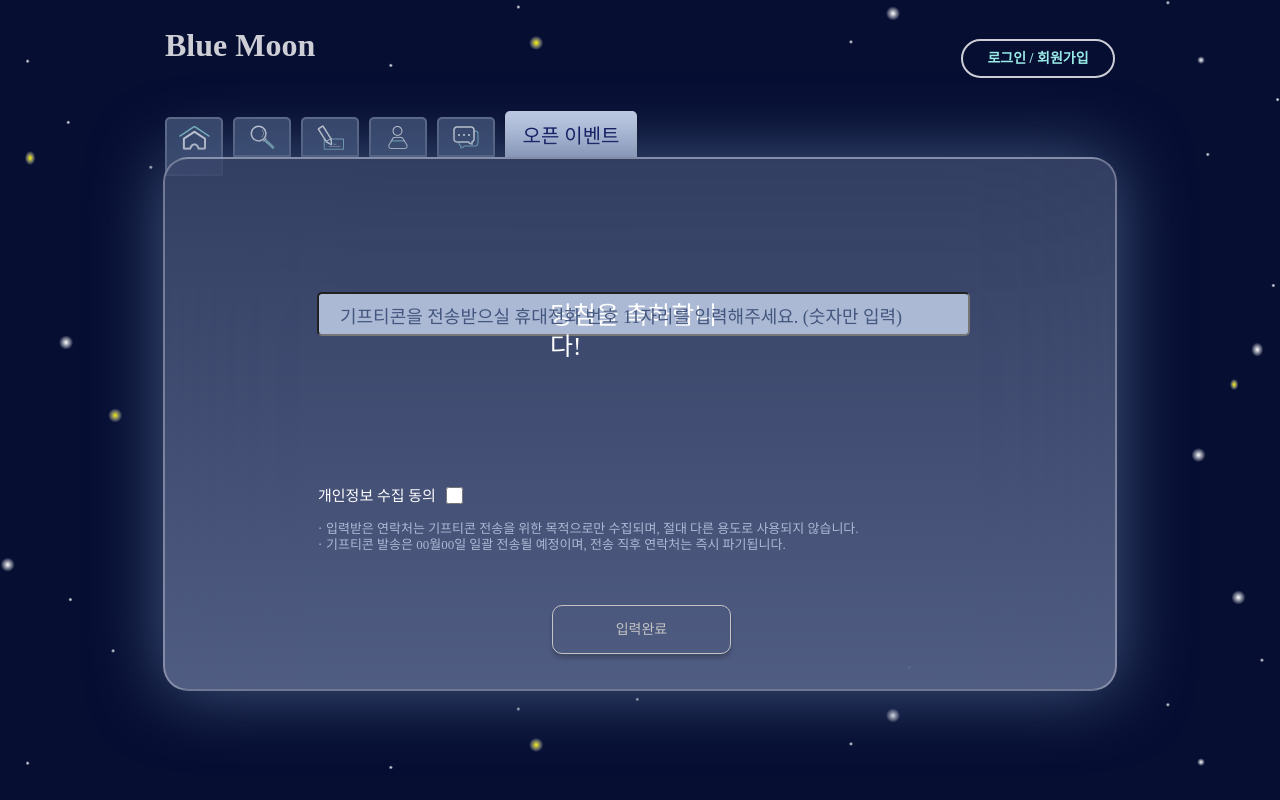
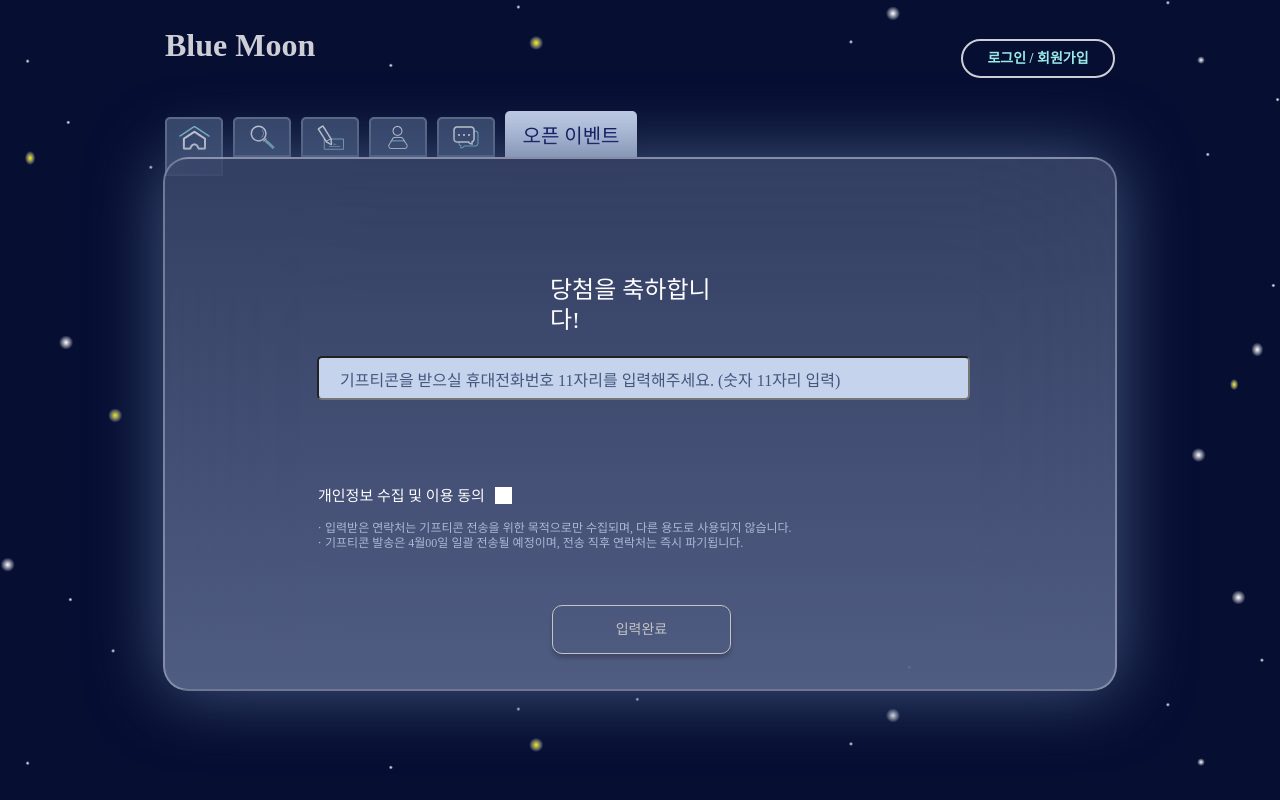
Before and after one commit to hh99-Final-Project/bluemoonFE, a React (Create React App) app: page /lotterywin in a window 1280 px wide. Built offline with nearby package versions, Linux system fonts and the light colour scheme; no server answers; a web font is replaced by a local one.

Commit message:
style: 이벤트당첨 페이지 checkbox 커스텀 작업 완료

```diff
--- a/src/pages/Lottery.js
+++ b/src/pages/Lottery.js
@@ -27,34 +27,34 @@ const Lottery = () => {
     }, []);
 
     const onClickHandler = (e) => {
-        // if (!userInfo) {
-        //     window.alert("로그인 후 참여할 수 있습니다!");
-        //     return;
-        // }
+        if (!userInfo) {
+            window.alert("로그인 후 참여할 수 있습니다!");
+            return;
+        }
 
-        // userApi
-        //     .tryLottery()
-        //     .then((response) => {
-        setIsClick(true);
-        setTimeout(() => setIsLoading(true), 1000);
-        setTimeout(() => setIsLoading(false), 4000);
-        // if (response.result === true) {
-        setTimeout(() => setIsWin(true), 5000);
-        // } else if (response.result === false) {
-        // setTimeout(() => setIsWin(false), 5000);
-        //     }
-        // })
-        // .catch((error) => {
-        //     console.log(error);
-        //     const result = error.response.data;
-        //     if (result.status === 400) {
-        //         if (result.message === "오늘 참여가능 횟수 부족") {
-        //             window.alert("오늘 참여 가능 횟수가 부족합니다");
-        //         } else if (result.message === "포인트 부족") {
-        //             window.alert("포인트가 부족합니다");
-        //         }
-        //     }
-        // });
+        userApi
+            .tryLottery()
+            .then((response) => {
+                setIsClick(true);
+                setTimeout(() => setIsLoading(true), 1000);
+                setTimeout(() => setIsLoading(false), 4000);
+                if (response.result === true) {
+                    setTimeout(() => setIsWin(true), 5000);
+                } else if (response.result === false) {
+                    setTimeout(() => setIsWin(false), 5000);
+                }
+            })
+            .catch((error) => {
+                console.log(error);
+                const result = error.response.data;
+                if (result.status === 400) {
+                    if (result.message === "오늘 참여가능 횟수 부족") {
+                        window.alert("오늘 참여 가능 횟수가 부족합니다");
+                    } else if (result.message === "포인트 부족") {
+                        window.alert("포인트가 부족합니다");
+                    }
+                }
+            });
     };
 
     // if (!userInfo) {
--- a/src/pages/LotteryWin.js
+++ b/src/pages/LotteryWin.js
@@ -9,7 +9,7 @@ import styled from "styled-components";
 import Header from "../shared/Header";
 import CategoryBar from "../shared/CategoryBar";
 import { Layout } from "../components/common";
-import { lotteryWinIcon } from "../static/images/resources";
+import { lotteryWinIcon, check } from "../static/images/resources";
 
 const LotteryWin = () => {
     const { setCurrentHeader } = useStore();
@@ -26,9 +26,9 @@ const LotteryWin = () => {
         setIsChecked(e.target.checked);
     };
 
-    console.log(phoneNumber);
-    console.log(phoneNumber.length);
-    console.log(phoneNumber.length !== 11);
+    // console.log(phoneNumber);
+    // console.log(phoneNumber.length);
+    // console.log(phoneNumber.length !== 11);
     console.log(isChecked);
 
     const EnterInfo = () => {
@@ -67,13 +67,24 @@ const LotteryWin = () => {
                     <Input
                         onChange={onChange}
                         value={phoneNumber}
-                        placeholder="기프티콘을 전송받으실 휴대전화 번호 11자리를 입력해주세요. (숫자만 입력)"
+                        placeholder="기프티콘을 받으실 휴대전화번호 11자리를 입력해주세요. (숫자 11자리 입력)"
                     />
-                    <AgreeTitle>개인정보 수집 동의</AgreeTitle>
-                    <AgreeCheck type="checkbox" checked={isChecked} onChange={onChangeCheck}></AgreeCheck>
+                    <AgreeTitle>개인정보 수집 및 이용 동의</AgreeTitle>
+
+                    <StyledLabel checked={isChecked} htmlFor="checkbox">
+                        <AgreeCheckbox
+                            type="checkbox"
+                            checked={isChecked}
+                            onChange={onChangeCheck}
+                            id="checkbox"
+                            name="checkbox"
+                        ></AgreeCheckbox>
+                    </StyledLabel>
+
                     <AgreeDesc>
-                        ㆍ입력받은 연락처는 기프티콘 전송을 위한 목적으로만 수집되며, 절대 다른 용도로 사용되지
-                        않습니다. ㆍ기프티콘 발송은 00월00일 일괄 전송될 예정이며, 전송 직후 연락처는 즉시 파기됩니다.
+                        ㆍ입력받은 연락처는 기프티콘 전송을 위한 목적으로만 수집되며, 다른 용도로 사용되지 않습니다.
+                        <br />
+                        ㆍ기프티콘 발송은 4월00일 일괄 전송될 예정이며, 전송 직후 연락처는 즉시 파기됩니다.
                     </AgreeDesc>
 
                     <SubmitButton onClick={onClick}>입력완료</SubmitButton>
@@ -102,28 +113,23 @@ const ContentBox = styled.div`
 
     border-radius: 25px;
 
-    // position: relative;
     margin: auto;
 `;
 
 const LotteryWinIcon = styled.div`
-    display: flex;
-    justify-content: center;
-    margin: 83px 0 0 0;
+    margin: 83px 0 0 436px;
 `;
 
 const Title = styled.div`
-    position: absolute;
-    width: 198px;
-    height: 31px;
-    top: 141px;
-    left: 385px;
+    width: 190px;
+    height: 30px;
+    margin: 15px 0 0 385px;
 
     font-family: "Spoqa Han Sans Neo";
     font-style: normal;
     font-weight: 400;
-    font-size: 25px;
-    line-height: 31px;
+    font-size: 24px;
+    line-height: 30px;
 
     color: #ffffff;
 `;
@@ -131,21 +137,22 @@ const Title = styled.div`
 const Input = styled.input`
     width: 645px;
     height: 38px;
-    margin: 50px 0 0 152px;
-    background: #acb9d5;
+    margin: 51px 0 0 152px;
+
+    background: #c6d3ec;
     border-radius: 5px;
 
     &::placeholder {
         font-family: "Spoqa Han Sans Neo";
         font-style: normal;
         font-weight: 400;
-        font-size: 18px;
-        line-height: 23px;
+        font-size: 16px;
+        line-height: 20px;
 
         color: #43567e;
 
         position: absolute;
-        top: 8px;
+        top: 9px;
         left: 21px;
     }
     &:focus {
@@ -155,8 +162,6 @@ const Input = styled.input`
 
 const AgreeTitle = styled.div`
     position: absolute;
-    width: 119px;
-    height: 17px;
     top: 328px;
     left: 153px;
 
@@ -169,26 +174,44 @@ const AgreeTitle = styled.div`
     color: #ffffff;
 `;
 
-const AgreeCheck = styled.input`
+const AgreeCheckbox = styled.input`
+    appearance: none;
+    // position: absolute;
+    width: 17px;
+    height: 17px;
+    // top: 328px;
+    // left: 330px;
+    background-color: white;
+
+    &:checked {
+        background-image: url(${check});
+        background-size: auto;
+        background-position: 50%;
+        background-repeat: no-repeat;
+        background-color: white;
+        width: 17px;
+        height: 17px;
+    }
+`;
+
+const StyledLabel = styled.label`
     position: absolute;
     width: 17px;
     height: 17px;
     top: 328px;
-    left: 281px;
+    left: 330px;
 `;
 
 const AgreeDesc = styled.div`
     position: absolute;
-    width: 546px;
-    height: 37px;
     top: 362px;
     left: 149px;
 
     font-family: "Spoqa Han Sans Neo";
     font-style: normal;
     font-weight: 400;
-    font-size: 13px;
-    line-height: 16px;
+    font-size: 12px;
+    line-height: 15px;
 
     color: rgba(198, 211, 236, 0.8);
 `;
--- a/src/static/images/resources.js
+++ b/src/static/images/resources.js
@@ -75,5 +75,6 @@ export const lotteryMoon = require("./lottery/lotteryMoon.svg").default;
 export const lotteryhalfMoon = require("./lottery/lotteryhalfMoon.svg").default;
 export const lotteryWinIcon = require("./lottery/lotteryWinIcon.svg").default;
 export const star = require("./lottery/star.png");
+export const check = require("./lottery/check.svg").default;
 
 // export const = require();
```
Also changed, not shown: src/static/images/lottery/check.svg (added).
